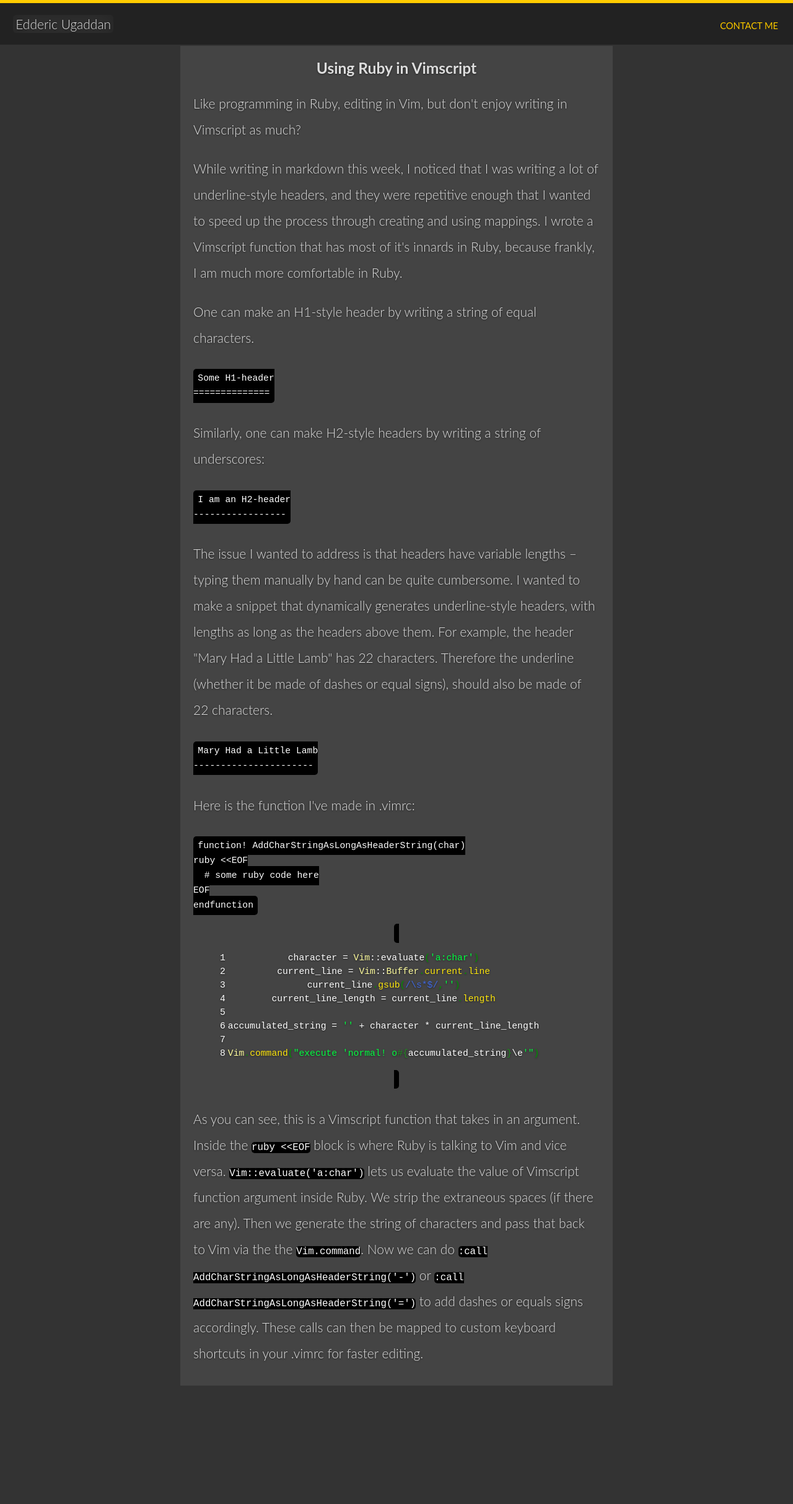
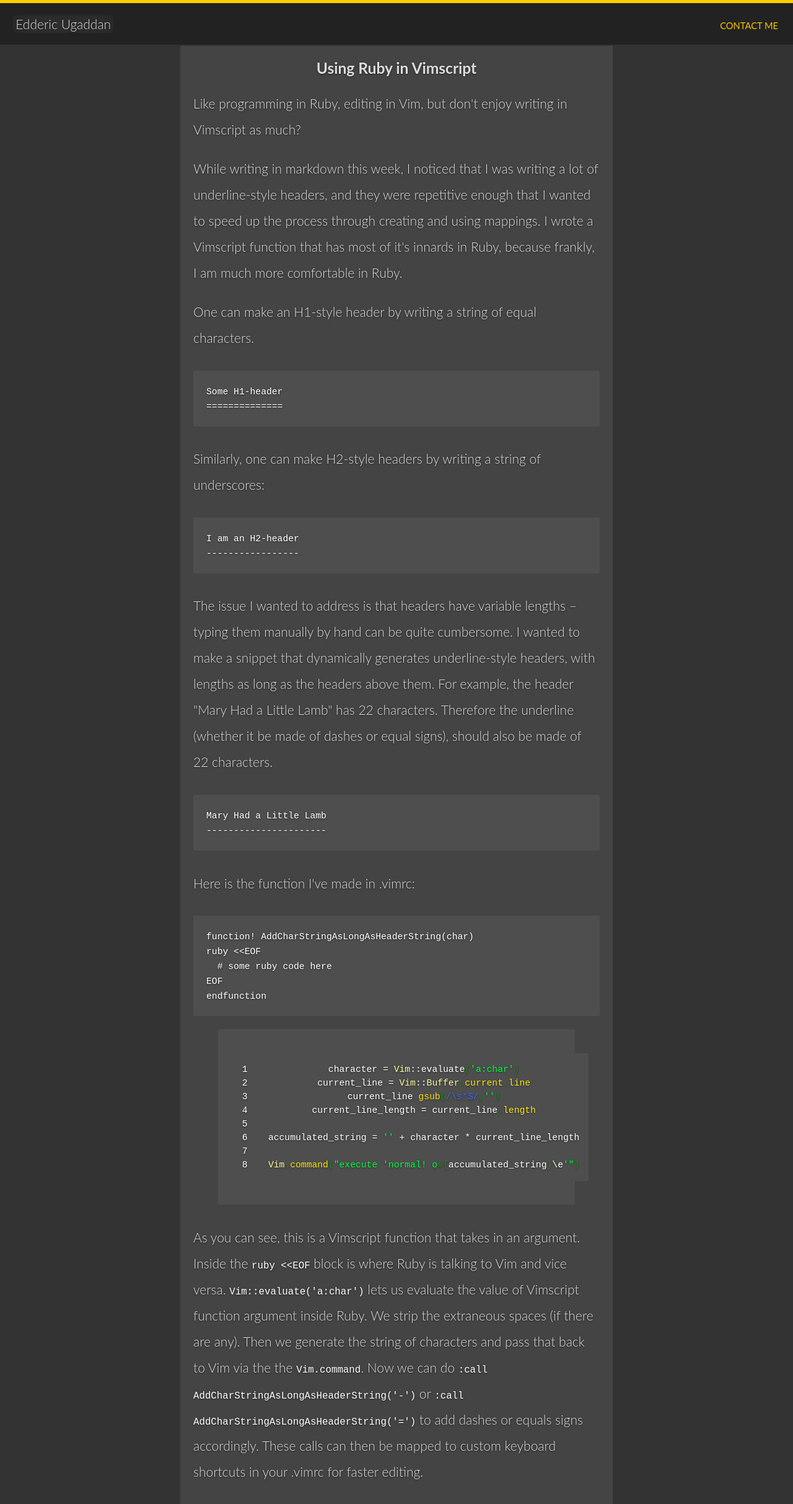
Before and after one commit to Edderic/edderic.github.io, a Jekyll site: the page built from _posts/2014-09-01-Using-Ruby-in-Vimscript.markdown, in a window 1280 px wide. Shown: the whole page at 62% size. Built offline with Jekyll 4.4.1, drawn with Linux system fonts in a browser that asks for light colours; before the commit the page ends 2235 px from its top, so only the background shows below that.

Commit message:
made styling between code and math more consistent

```diff
--- a/css/main.scss
+++ b/css/main.scss
@@ -16,6 +16,7 @@ html {
 
 .MathJax_Display {
   overflow: scroll;
+  padding: 1em 0;
 }
 
 body, .home {
@@ -24,6 +25,11 @@ body, .home {
   color: #ddd;
   box-shadow: inset 0 3px 30px rgba(0, 0, 0, 0.3);
   text-shadow: 0 1px 3px rgba(0, 0, 0, 0.5);
+
+  pre, .MathJax_Display {
+    background: rgb(78,78,78);
+    border-radius: 3px;
+  }
 
   header {
     position: absolute;
@@ -125,11 +131,8 @@ body, .home {
       line-height: 150%;
       font-size: 0.75em;
       display: rgb(16,16,16);
-      background: black;
-      border-radius: 5px;
       color: white;
       overflow: scroll;
-      padding: 0.5em;
 
       .no, .nc {
         color: rgb(255, 253, 158);
@@ -177,6 +180,7 @@ body, .home {
     }
 
     pre {
+      padding: 1em;
       code {
         word-wrap: normal;
         font-size: 0.5em;
```
